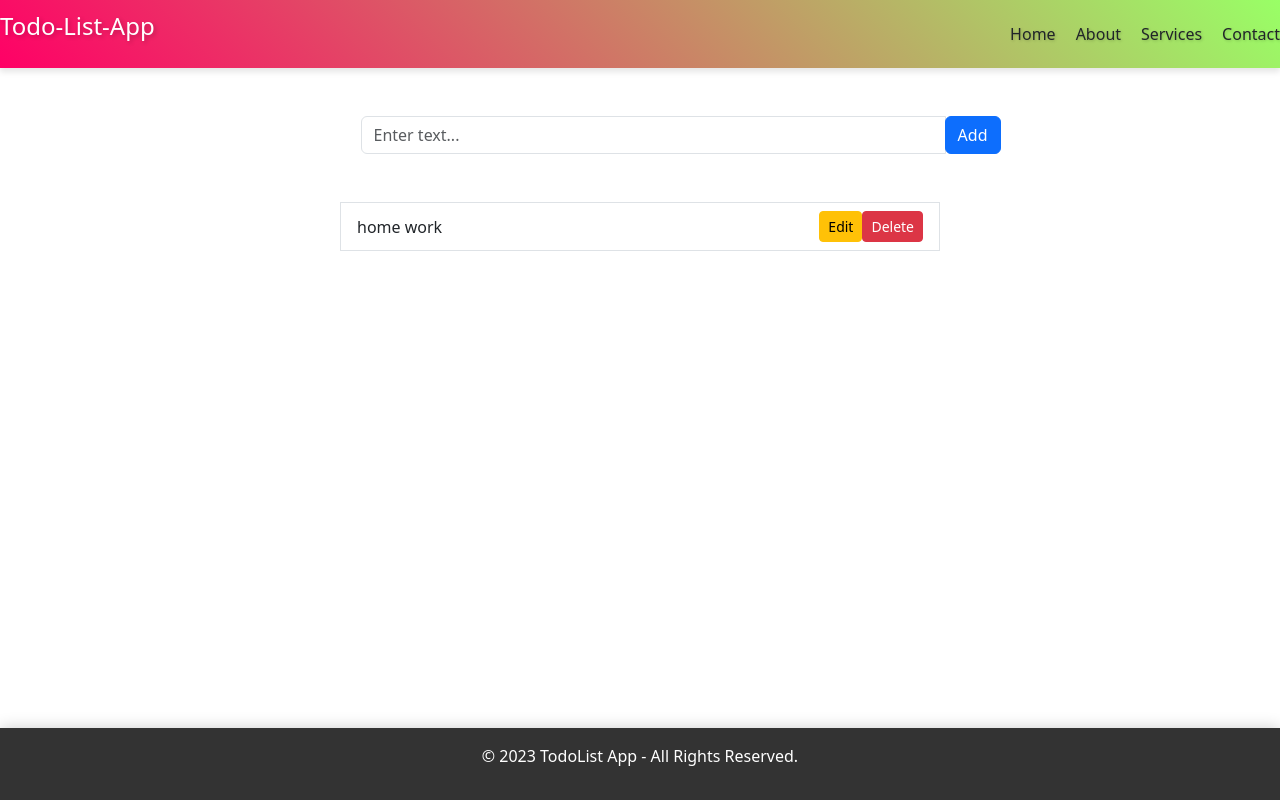
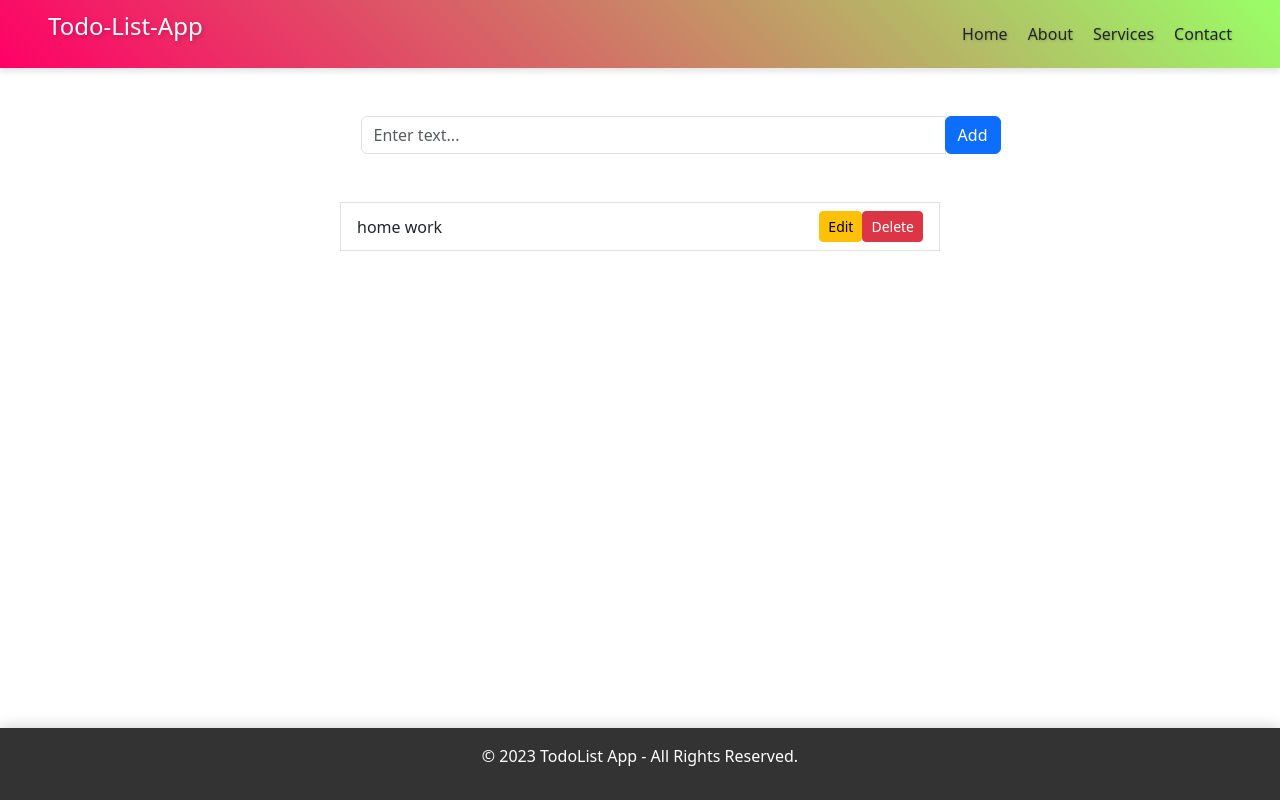
Before and after one commit to sivajisj/todo-list-redux, a React (Vite) app: page / in a window 1280 px wide. Built offline with nearby package versions, Linux system fonts and the light colour scheme.

Commit message:
Update Navbar.jsx

```diff
--- a/src/components/Navbar.jsx
+++ b/src/components/Navbar.jsx
@@ -4,10 +4,10 @@ import React from 'react';
 import './Navbar.css';
 
 const Navbar = () => {
-  return (
+   return (
     <div className="navbar">
-      <div className="logo mb-3">Todo-List-App</div>
-      <div className="nav-links">
+      <div className="logo mb-3 mx-5">Todo-List-App</div>
+      <div className="nav-links mx-5">
         <a href="#" className="nav-link">Home</a>
         <a href="#" className="nav-link">About</a>
         <a href="#" className="nav-link">Services</a>
```
